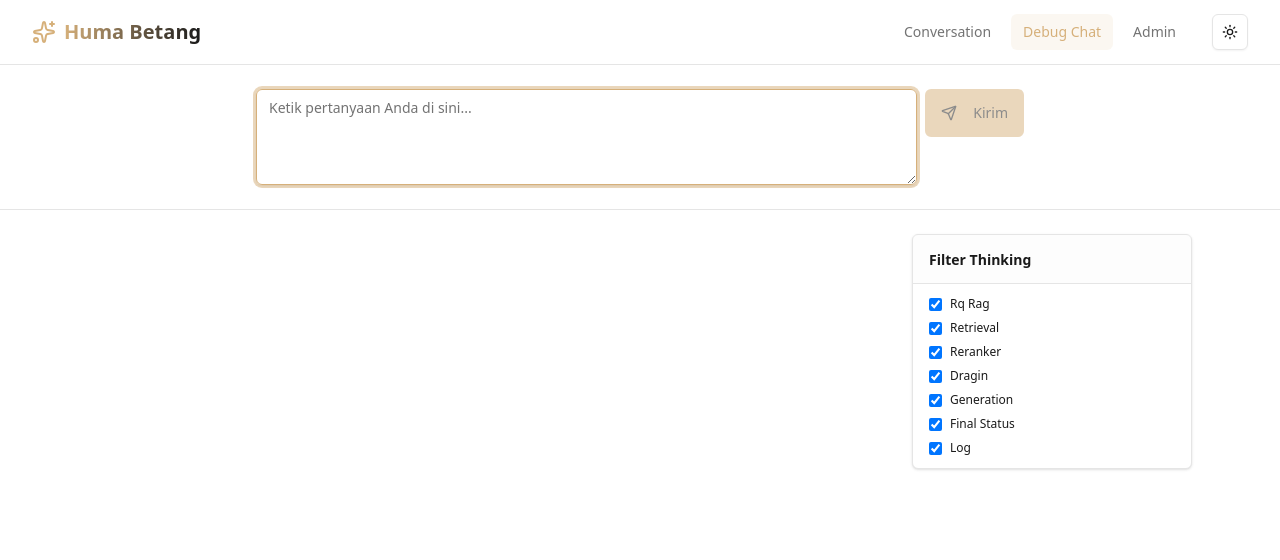
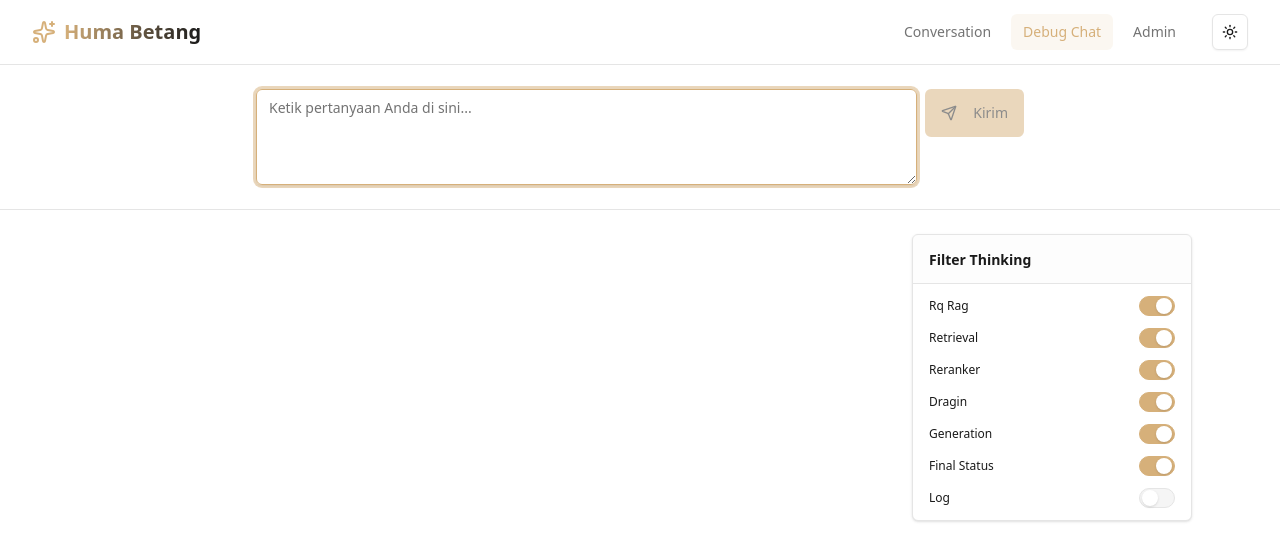
Before and after one commit to nudriin/DIR-RAG-frontend, a React (Vite) app: page /chat in a window 1280 px wide. Shown: the top 560 px of the page. Built offline with nearby package versions, Linux system fonts and the light colour scheme; no server answers.

Commit message:
feat(chat): replace filter checkboxes with toggle switches
Improve UI consistency by replacing checkbox inputs with toggle switches for RAG stage filters. This provides a more modern and intuitive interaction pattern while maintaining the same functionality.

```diff
--- a/src/pages/ChatPage.tsx
+++ b/src/pages/ChatPage.tsx
@@ -33,7 +33,7 @@ export default function ChatPage() {
         dragin: true,
         generation: true,
         final_status: true,
-        log: true,
+        log: false,
     })
     const filteredThinkingEvents = useMemo(
         () =>
@@ -248,25 +248,35 @@ export default function ChatPage() {
                                 </span>
                             </div>
                             <div className="px-4 py-3">
-                                <div className="grid grid-cols-1 gap-2 text-xs">
+                                <div className="grid grid-cols-1 gap-3 text-xs">
                                     {Object.keys(filters).map((k) => (
                                         <label
                                             key={k}
-                                            className="flex items-center gap-2"
+                                            className="flex items-center justify-between gap-3"
                                         >
-                                            <input
-                                                type="checkbox"
-                                                checked={filters[k as RAGStage]}
-                                                onChange={(e) =>
-                                                    setFilters({
-                                                        ...filters,
-                                                        [k]: e.target.checked,
-                                                    })
-                                                }
-                                            />
                                             <span className="capitalize">
                                                 {k.replace("_", " ")}
                                             </span>
+                                            <button
+                                                type="button"
+                                                role="switch"
+                                                aria-checked={
+                                                    filters[k as RAGStage]
+                                                }
+                                                onClick={() =>
+                                                    setFilters({
+                                                        ...filters,
+                                                        [k]: !filters[
+                                                            k as RAGStage
+                                                        ],
+                                                    })
+                                                }
+                                                className={`relative inline-flex h-5 w-9 items-center rounded-full border transition-colors ${filters[k as RAGStage] ? "bg-primary border-primary" : "bg-muted border-border"}`}
+                                            >
+                                                <span
+                                                    className={`inline-block h-4 w-4 transform rounded-full bg-background shadow transition-transform ${filters[k as RAGStage] ? "translate-x-4" : "translate-x-0.5"}`}
+                                                />
+                                            </button>
                                         </label>
                                     ))}
                                 </div>
```
